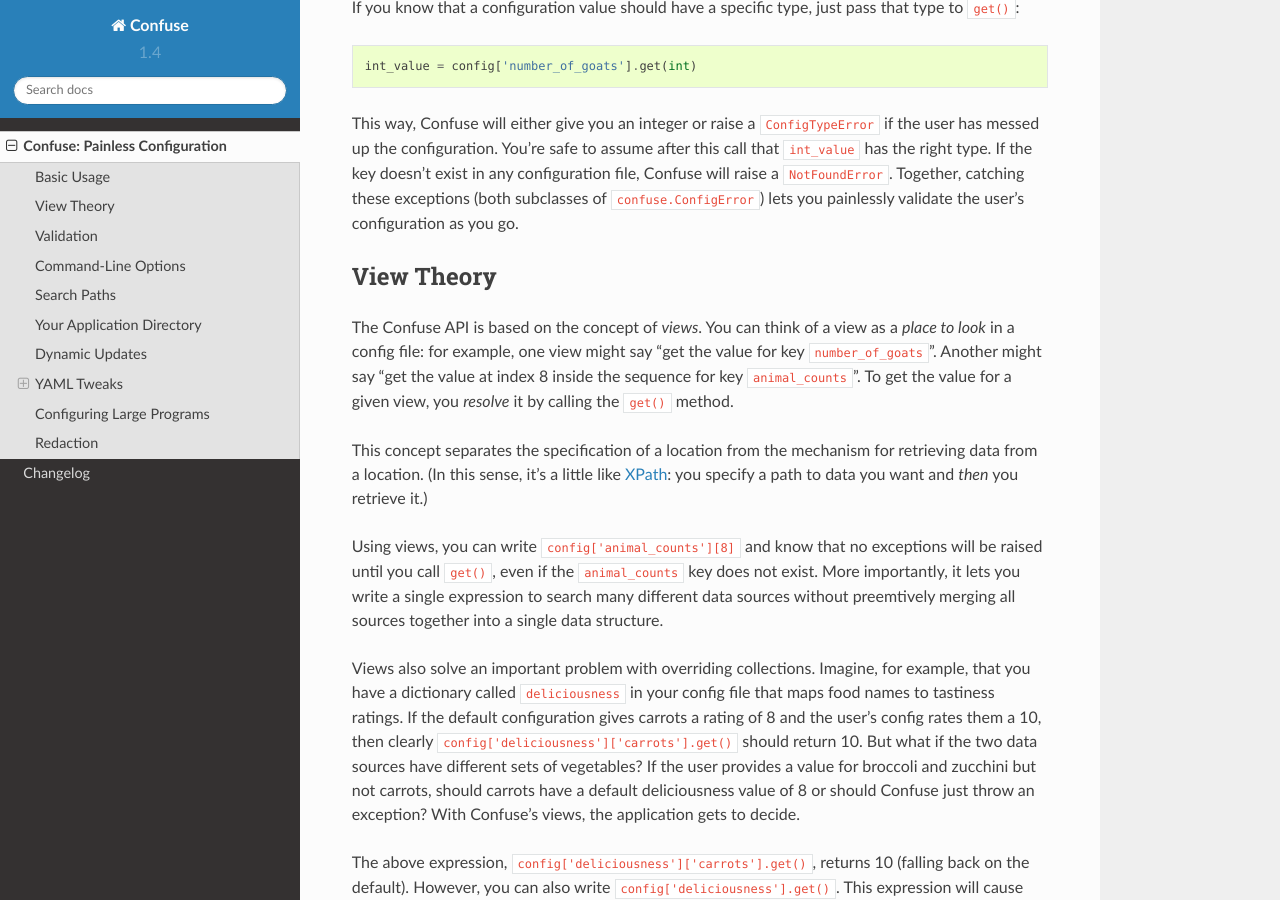
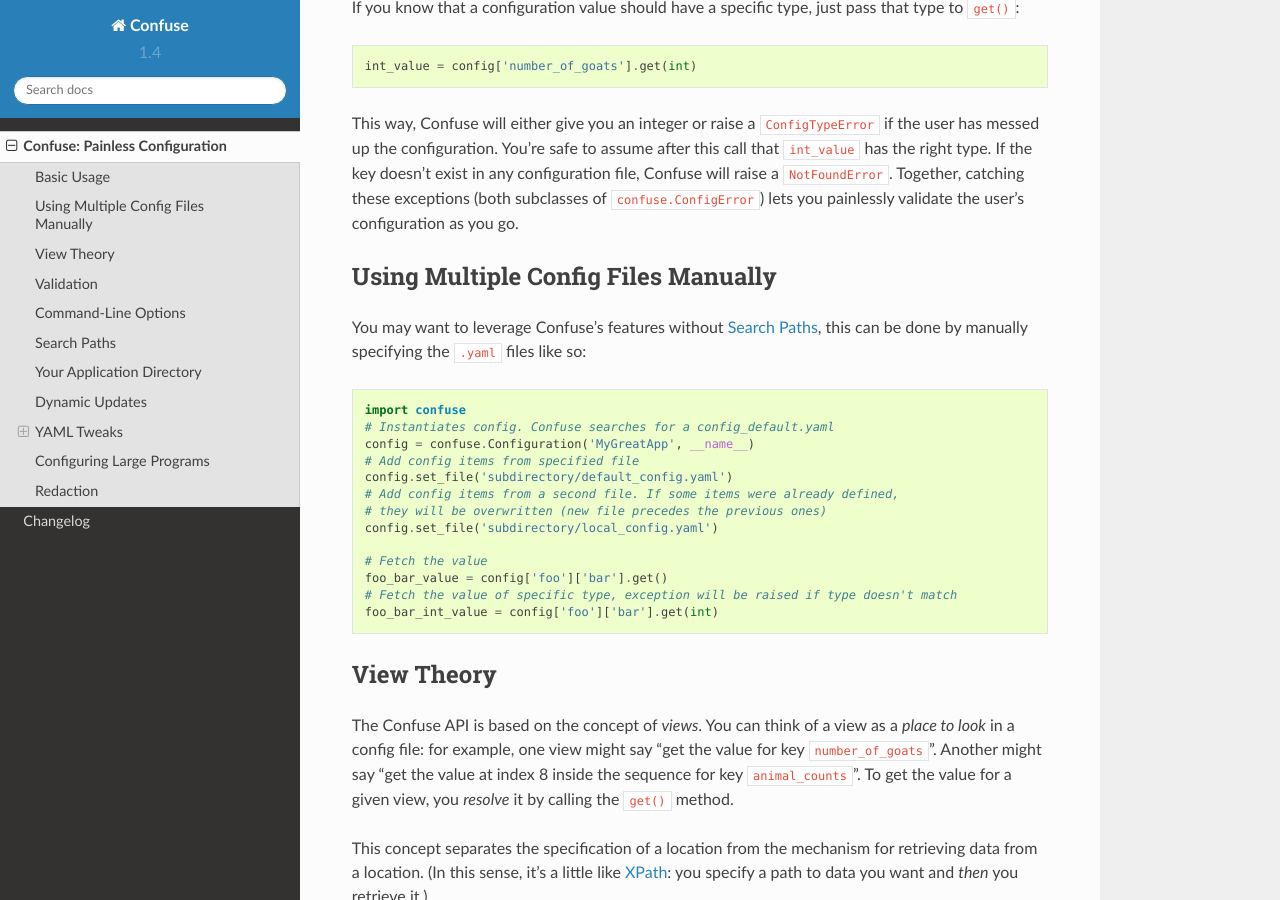
Before and after one commit to beetbox/confuse, a Sphinx documentation site: the page built from docs/usage.rst, in a window 1280 px wide and 900 px high, scrolled down 838 px. Built offline with Sphinx 7.4.7 and the Read the Docs theme 2.0.0, drawn with Linux system fonts in a browser that asks for light colours; pages that are not in the unit, such as notebooks, are missing from menus.

Commit message:
add doc example for manually specifying files
Co-Authored-By: mathieu-mp <8644213+mathieu-mp@users.noreply.github.com>

```diff
--- a/docs/usage.rst
+++ b/docs/usage.rst
@@ -54,6 +54,29 @@
 ``NotFoundError``. Together, catching these exceptions (both subclasses
 of ``confuse.ConfigError``) lets you painlessly validate the user’s
 configuration as you go.
+
+Using Multiple Config Files Manually
+------------------------------------
+
+You may want to leverage Confuse's features without :ref:`Search Paths`,
+this can be done by manually specifying the ``.yaml`` files like so:
+
+.. code-block:: python
+
+  import confuse
+  # Instantiates config. Confuse searches for a config_default.yaml
+  config = confuse.Configuration('MyGreatApp', __name__)
+  # Add config items from specified file
+  config.set_file('subdirectory/default_config.yaml')
+  # Add config items from a second file. If some items were already defined,
+  # they will be overwritten (new file precedes the previous ones)
+  config.set_file('subdirectory/local_config.yaml')
+
+  # Fetch the value
+  foo_bar_value = config['foo']['bar'].get()
+  # Fetch the value of specific type, exception will be raised if type doesn't match
+  foo_bar_int_value = config['foo']['bar'].get(int)
+
 
 
 View Theory
```
